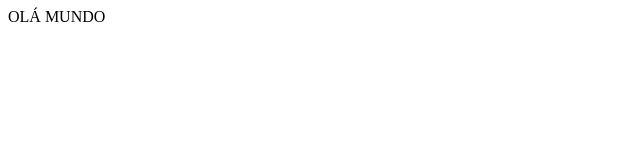
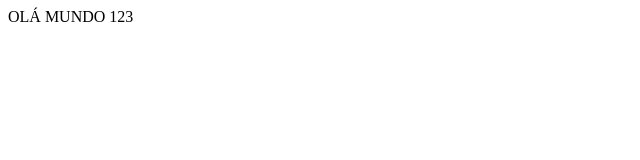
Before and after one commit to christianrafael21/teste, a plain HTML site: page index.html in a window 1280 px wide. Shown: the full height of the page, 0-640 px from the left. Drawn offline with Linux system fonts and the light colour scheme.

Commit message:
Update index.html

```diff
--- a/index.html
+++ b/index.html
@@ -7,6 +7,6 @@
     <title>Document</title>
 </head>
 <body>
-    OLÁ MUNDO
+    OLÁ MUNDO 123
 </body>
 </html>
```
